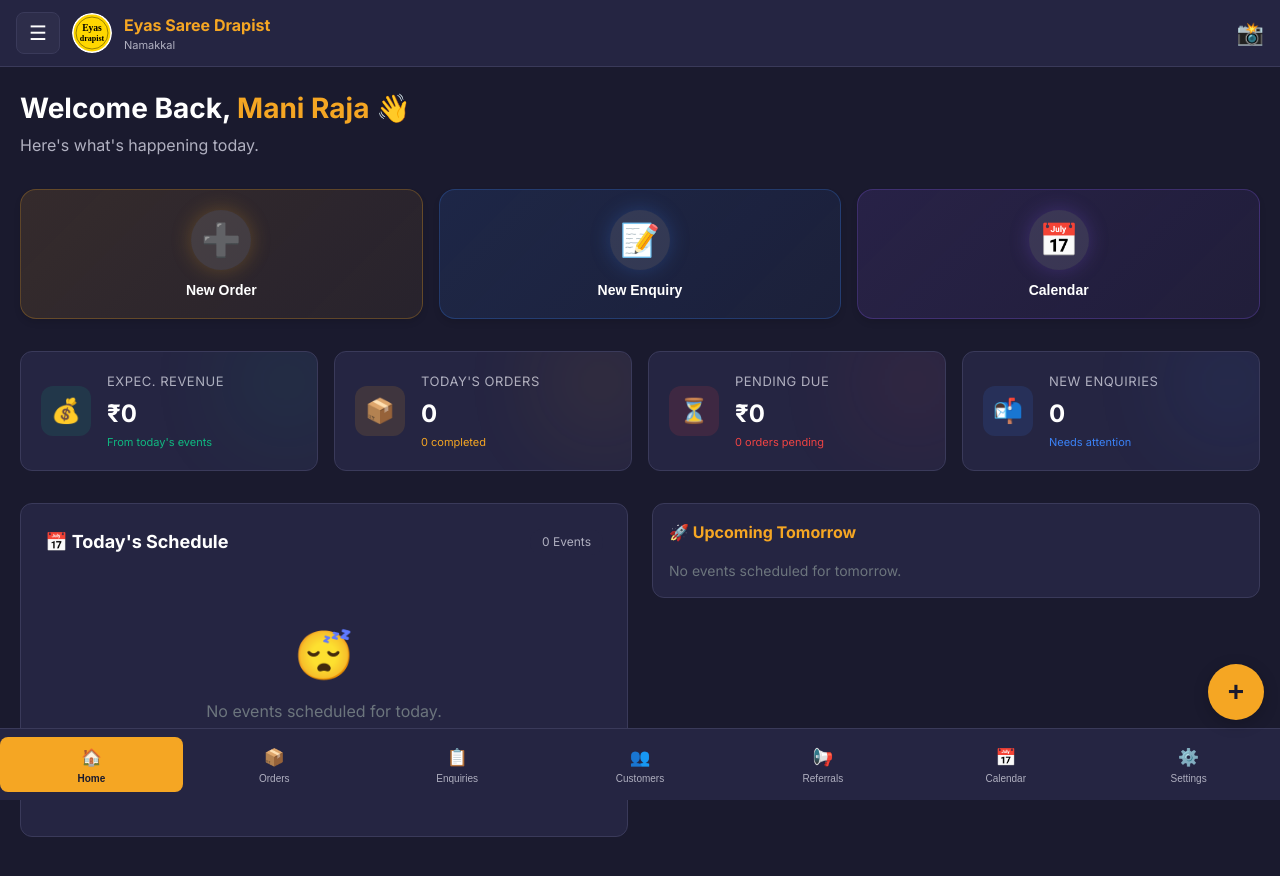
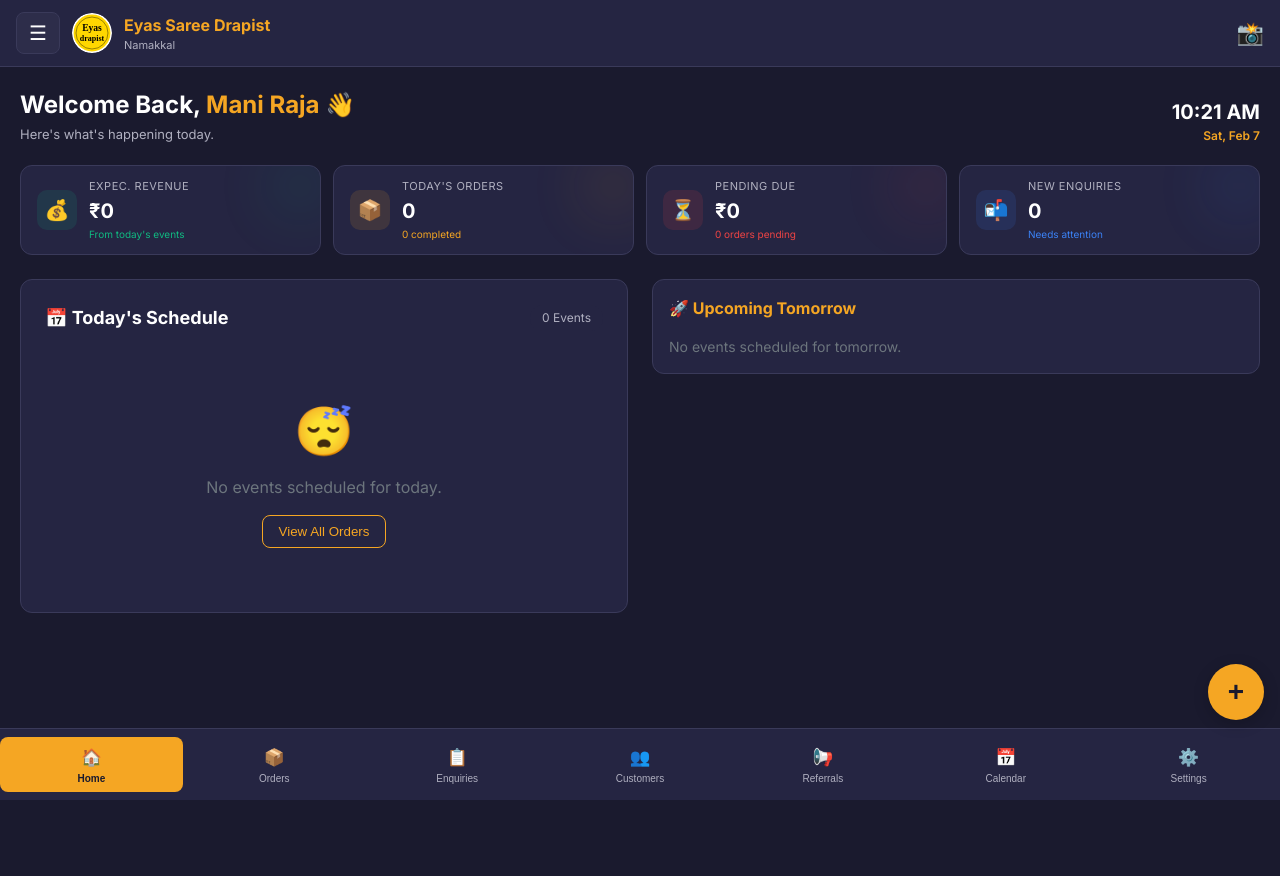
Before and after one commit to maniraja5599/EyasBookingApp, a React (Vite) app: page / in a window 1280 px wide. Shown: the top 876 px of the page. After the commit the page ends 800 px from the top, so only its background shows below. Built offline with nearby package versions, Linux system fonts and the light colour scheme.

Commit message:
Refine_Dashboard_Compact

```diff
--- a/src/components/Dashboard.tsx
+++ b/src/components/Dashboard.tsx
@@ -29,88 +29,44 @@ export const Dashboard: React.FC<{
 
   // --- Helper Components ---
 
-  const QuickActionButton: React.FC<{ label: string; icon: string; color: string; onClick: () => void }> = ({ label, icon, color, onClick }) => (
-    <button
-      onClick={onClick}
-      style={{
-        flex: 1,
-        background: `linear-gradient(135deg, ${color}20 0%, ${color}10 100%)`, // Glassy gradient
-        border: `1px solid ${color}40`,
-        borderRadius: '16px',
-        padding: '20px',
-        display: 'flex',
-        flexDirection: 'column',
-        alignItems: 'center',
-        justifyContent: 'center',
-        gap: '12px',
-        cursor: 'pointer',
-        transition: 'transform 0.2s, box-shadow 0.2s',
-        minWidth: '100px',
-        boxShadow: '0 4px 6px rgba(0,0,0,0.1)'
-      }}
-      onMouseOver={(e) => {
-        e.currentTarget.style.transform = 'translateY(-2px)';
-        e.currentTarget.style.boxShadow = `0 8px 15px ${color}30`;
-      }}
-      onMouseOut={(e) => {
-        e.currentTarget.style.transform = 'translateY(0)';
-        e.currentTarget.style.boxShadow = '0 4px 6px rgba(0,0,0,0.1)';
-      }}
-    >
-      <div style={{
-        fontSize: '32px',
-        background: `rgba(255,255,255,0.1)`,
-        width: '60px',
-        height: '60px',
-        borderRadius: '50%',
-        display: 'flex',
-        alignItems: 'center',
-        justifyContent: 'center',
-        boxShadow: `0 0 20px ${color}40`
-      }}>
-        {icon}
-      </div>
-      <span style={{ fontWeight: 'bold', color: '#fff', fontSize: '14px' }}>{label}</span>
-    </button>
-  );
-
   const StatCard: React.FC<{ label: string; value: string | number; icon: string; color: string; subtext?: string }> = ({ label, value, icon, color, subtext }) => (
     <div className="glass-card" style={{
       ...cardStyle,
-      padding: '20px',
+      padding: '12px 16px', // Reduced padding
       display: 'flex',
       alignItems: 'center',
-      gap: '16px',
+      gap: '12px', // Reduced gap
       position: 'relative',
-      overflow: 'hidden'
+      overflow: 'hidden',
+      minHeight: '80px' // Enforce smaller height
     }}>
       <div style={{
         background: `${color}20`,
         color: color,
-        width: '50px',
-        height: '50px',
-        borderRadius: '12px',
+        width: '40px', // Smaller icon background
+        height: '40px',
+        borderRadius: '10px',
         display: 'flex',
         alignItems: 'center',
         justifyContent: 'center',
-        fontSize: '24px'
+        fontSize: '20px' // Smaller icon size
       }}>
         {icon}
       </div>
       <div>
-        <div style={{ color: 'var(--text-secondary)', fontSize: '13px', textTransform: 'uppercase', letterSpacing: '0.5px' }}>{label}</div>
-        <div style={{ fontSize: '24px', fontWeight: 'bold', color: '#fff', marginTop: '4px' }}>{value}</div>
-        {subtext && <div style={{ fontSize: '11px', color: color, marginTop: '2px' }}>{subtext}</div>}
+        <div style={{ color: 'var(--text-secondary)', fontSize: '11px', textTransform: 'uppercase', letterSpacing: '0.5px' }}>{label}</div>
+        <div style={{ fontSize: '20px', fontWeight: 'bold', color: '#fff', marginTop: '2px' }}>{value}</div>
+        {subtext && <div style={{ fontSize: '10px', color: color, marginTop: '1px' }}>{subtext}</div>}
       </div>
       {/* Decorative Blur */}
       <div style={{
         position: 'absolute',
-        right: '-20px',
-        top: '-20px',
-        width: '100px',
-        height: '100px',
+        right: '-10px',
+        top: '-10px',
+        width: '60px',
+        height: '60px',
         background: color,
-        filter: 'blur(50px)',
+        filter: 'blur(30px)',
         opacity: 0.1,
         pointerEvents: 'none'
       }} />
@@ -120,47 +76,27 @@ export const Dashboard: React.FC<{
   return (
     <div className="animate-fadeIn">
       {/* Header Section */}
-      <div style={{ display: 'flex', justifyContent: 'space-between', alignItems: 'flex-end', marginBottom: '32px' }}>
+      <div style={{ display: 'flex', justifyContent: 'space-between', alignItems: 'flex-end', marginBottom: '20px' }}>
         <div>
-          <h1 style={{ fontSize: '28px', fontWeight: 'bold', color: '#fff', marginBottom: '4px' }}>
+          <h1 style={{ fontSize: '24px', fontWeight: 'bold', color: '#fff', marginBottom: '2px' }}>
             Welcome Back, <span style={{ color: 'var(--gold)' }}>Mani Raja</span> 👋
           </h1>
-          <p style={{ color: 'var(--text-secondary)' }}>Here's what's happening today.</p>
+          <p style={{ color: 'var(--text-secondary)', fontSize: '13px' }}>Here's what's happening today.</p>
         </div>
-        <div style={{ textAlign: 'right', display: 'none', md: 'block' }}>
-          <div style={{ fontSize: '32px', fontWeight: 'bold', color: 'var(--text-primary)' }}>
+
+        {/* Date Display */}
+        <div style={{ textAlign: 'right' }}>
+          <div style={{ fontSize: '20px', fontWeight: 'bold', color: 'var(--text-primary)' }}>
             {new Date().toLocaleTimeString([], { hour: '2-digit', minute: '2-digit' })}
           </div>
-          <div style={{ color: 'var(--gold)', fontSize: '14px', fontWeight: '600' }}>
-            {new Date().toLocaleDateString(undefined, { weekday: 'long', month: 'long', day: 'numeric' })}
+          <div style={{ color: 'var(--gold)', fontSize: '12px', fontWeight: '600' }}>
+            {new Date().toLocaleDateString(undefined, { weekday: 'short', month: 'short', day: 'numeric' })}
           </div>
         </div>
       </div>
 
-      {/* Quick Actions Row */}
-      <div style={{ display: 'flex', gap: '16px', marginBottom: '32px', flexWrap: 'wrap' }}>
-        <QuickActionButton
-          label="New Order"
-          icon="➕"
-          color="#F5A623"
-          onClick={onViewOrders} // Triggers order list, usually user presses 'N' or FAB. We can wire this to open modal if passed down.
-        />
-        <QuickActionButton
-          label="New Enquiry"
-          icon="📝"
-          color="#3B82F6"
-          onClick={onViewEnquiries}
-        />
-        <QuickActionButton
-          label="Calendar"
-          icon="📅"
-          color="#8B5CF6"
-          onClick={() => { }} // Placeholder or navigation
-        />
-      </div>
-
-      {/* Stats Grid */}
-      <div style={{ display: 'grid', gridTemplateColumns: 'repeat(auto-fit, minmax(240px, 1fr))', gap: '16px', marginBottom: '32px' }}>
+      {/* Stats Grid - Moved up and compacted */}
+      <div style={{ display: 'grid', gridTemplateColumns: 'repeat(auto-fit, minmax(200px, 1fr))', gap: '12px', marginBottom: '24px' }}>
         <StatCard
           label="Expec. Revenue"
           value={formatCurrency(orders.filter(o => o.eventDate === today).reduce((sum, o) => sum + o.totalAmount, 0))}
```
